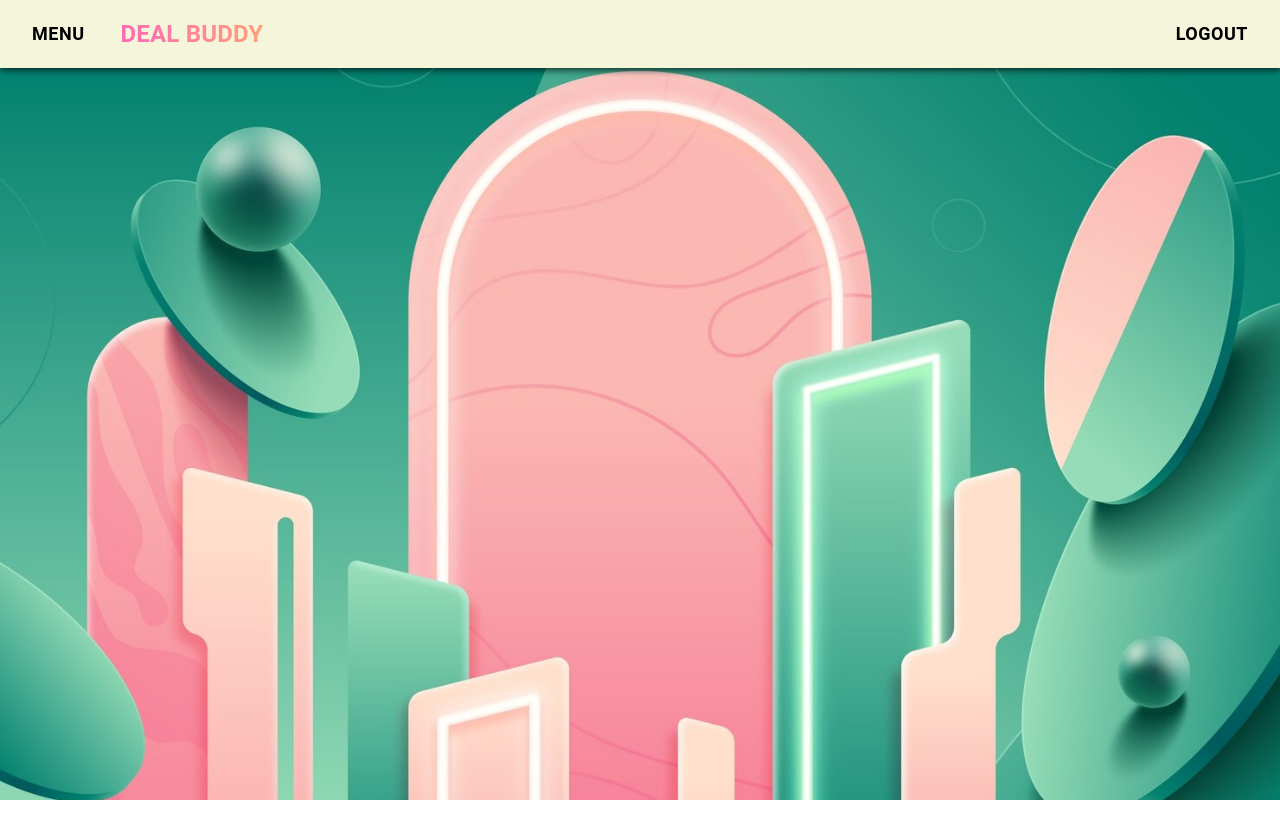
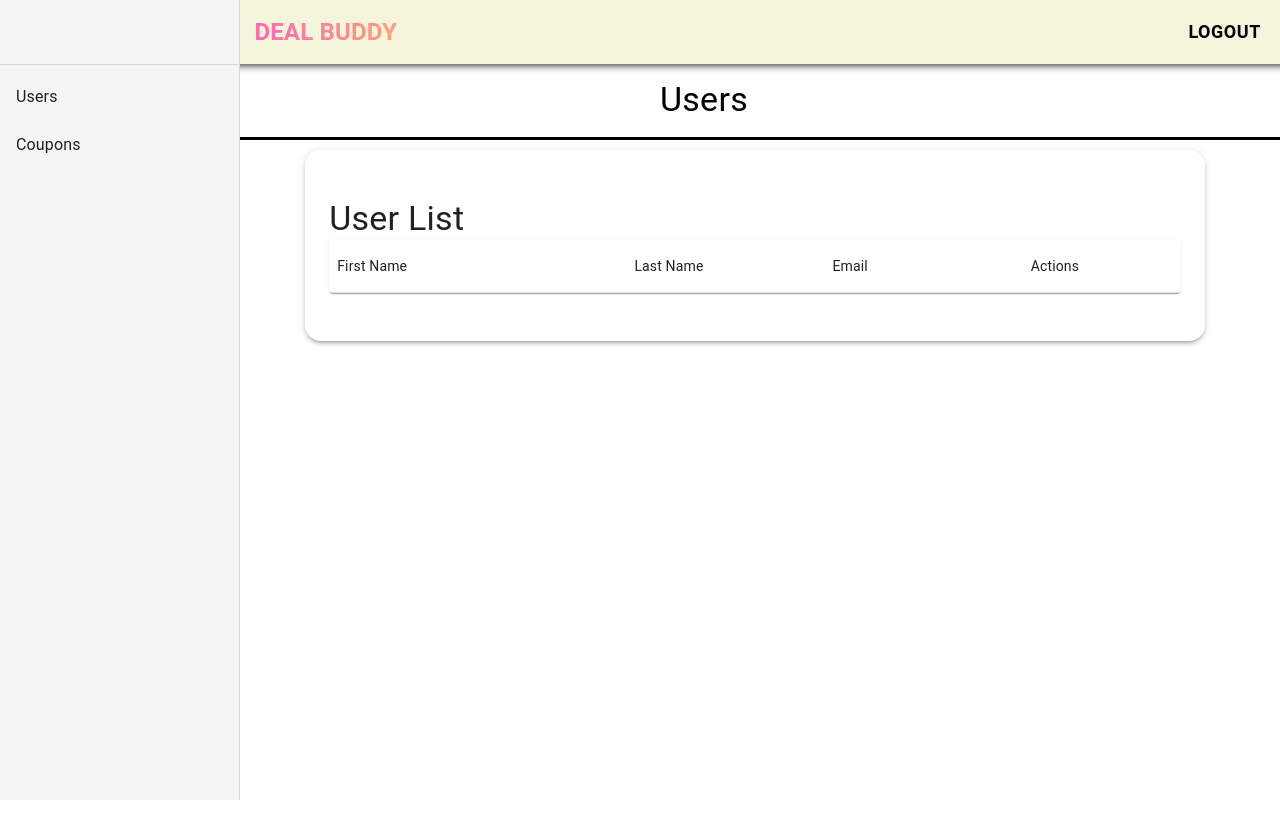
Before and after one commit to pashyaa/deal-buddy, a React (Create React App) app in the folder frontend/: page /dashboard/users in a window 1280 px wide. Shown: the top 838 px of the page. Before the commit the page ends 800 px from the top, so only its background shows below. Built offline with nearby package versions, Linux system fonts and the light colour scheme; sample sign-in values are in the browser's storage.

Commit message:
frontend user list page update

```diff
--- a/frontend/src/App.tsx
+++ b/frontend/src/App.tsx
@@ -5,8 +5,8 @@ import Auth from './Auth';
 import Createaccount from './Createaccount';
 import MainLayout from './MainLayout';
 import DashboardLayout from './DashboardLayout';
-import ProductList from './ProductList';
-import Order from './Orders';
+import Users from './Users';
+import Coupons from './Coupons';
 import Vouchers from './Vouchers';
 import Dashboard from './Dashboard';
 import ProtectedRoute from './ProtectedRoute'; // Import the ProtectedRoute component
@@ -26,18 +26,18 @@ const App = () => {
         <Route element={<DashboardLayout />}>
           <Route path="/dashboard/*" element={<Dashboard />}>
             <Route
-              path="products"
+              path="users"
               element={
                 <ProtectedRoute>
-                  <ProductList />
+                  <Users />
                 </ProtectedRoute>
               }
             />
             <Route
-              path="orders"
+              path="coupons"
               element={
                 <ProtectedRoute>
-                  <Order />
+                  <Coupons />
                 </ProtectedRoute>
               }
             />
--- /dev/null
+++ b/frontend/src/Coupons.tsx
@@ -0,0 +1,35 @@
+import React from 'react';
+import { Grid, Button, Typography, Table, TableHead, TableRow, TableCell, TableBody, TextField, FormControl, FormLabel, Container, Box, Tabs, Tab } from '@mui/material';
+const Coupons = () => {
+  return (
+    <Box sx={{ width: '100%', minHeight: '100vh', display: 'flex', flexDirection: 'column' }}>
+    <Box sx={{ position: 'fixed', top: 60, left: '5%', right: 0, width: '100%', display: 'flex', justifyContent: 'center', alignItems: 'center', backgroundColor: '#FFFFFF', color: 'white', py: 2 , border: ' solid #000000'}}>
+      <Typography variant="h4" sx={{ flex: 1, textAlign: 'center',color: '#000000' }}>Coupons</Typography>
+      </Box>
+      <Container maxWidth="sm" sx={{
+       position: 'fixed', top: 150, right: 0, left: '15%', width: '100%', pt: 6, pb: 6, zIndex: 1,
+       boxShadow: 3,
+       borderRadius: 4,
+       backgroundColor: '#D5D5D5',
+       flex: 'none',
+       maxHeight: 560
+      }}>
+         <Grid container spacing={2}>
+    <Grid item xs={12}>
+      <Typography variant="h6">Vouchers</Typography>
+
+    </Grid>
+    <Grid item xs={12}>
+      <Typography variant="h6">Offers</Typography>
+
+    </Grid>
+  </Grid>
+
+
+      </Container>
+
+    </Box>
+  );
+};
+
+export default Coupons;
--- a/frontend/src/Dashboard.js
+++ b/frontend/src/Dashboard.js
@@ -1,8 +1,8 @@
 import React from 'react';
 import { Route, Routes, Navigate, Outlet } from 'react-router-dom';
-import ProductList from './ProductList';
+import Users from './Users';
 import MenuBar from './MenuBar';
-import Order from './Orders';
+import Coupons from './Coupons';
 import MyAppBar from './MyAppBar';
 import { Box, Grid, Container, AppBar, Toolbar } from '@mui/material';
 import { useState, useEffect } from 'react';
@@ -36,8 +36,8 @@ const Dashboard = () => {
         <Grid item xs={9}>
           <MyAppBar />
           <Routes>
-            <Route path="/dashboard/products" element={<ProductList />} exact />
-            <Route path="/dashboard/orders" element={<Order />} exact />
+            <Route path="/dashboard/users" element={<Users/>} exact />
+            <Route path="/dashboard/coupons" element={<Coupons />} exact />
           </Routes>
         </Grid>
       </Grid>
--- a/frontend/src/DashboardLayout.js
+++ b/frontend/src/DashboardLayout.js
@@ -7,7 +7,7 @@ import { Box, Grid, Container, AppBar, Toolbar } from '@mui/material';
 const DashboardLayout = () => {
   return (
     <Box>
-      <div className="app-container" style={{ overflowY: 'hidden', height: '100vh' }}>
+
         <Container maxWidth="lg" sx={{ mt: 64, overflow: 'hidden' }}>
           <Grid container spacing={2}>
             <Grid item xs={3} sx={{ mt: -64 }}>
@@ -19,7 +19,7 @@ const DashboardLayout = () => {
             </Grid>
           </Grid>
         </Container>
-      </div>
+
     </Box>
   );
 };
--- a/frontend/src/MenuBar.tsx
+++ b/frontend/src/MenuBar.tsx
@@ -1,7 +1,8 @@
 import * as React from 'react';
 import Box from '@mui/material/Box';
-import SwipeableDrawer from '@mui/material/SwipeableDrawer';
+import Drawer from '@mui/material/Drawer';
 import CssBaseline from '@mui/material/CssBaseline';
+import AppBar from '@mui/material/AppBar';
 import Toolbar from '@mui/material/Toolbar';
 import List from '@mui/material/List';
 import Typography from '@mui/material/Typography';
@@ -12,20 +13,40 @@ import ListItemIcon from '@mui/material/ListItemIcon';
 import ListItemText from '@mui/material/ListItemText';
 
 
+const MenuBar: React.FC<{ navigation?: any[] }> = ({ navigation = [] }) => {
+  const [open, setOpen] = React.useState(false);
 
-const MenuBar: React.FC<{ open: boolean; onClose: () => void; navigation?: any[] }> = ({ open, onClose, navigation = [] }) => {
+  const handleDrawerToggle = () => {
+    setOpen(!open);
+  };
+
   return (
     <Box sx={{ display: 'flex' }}>
       <CssBaseline />
-      <SwipeableDrawer
+
+      <AppBar
+        position="fixed"
+        color="primary"
+        sx={{ width: `calc(100% - 240px)`, ml: 240 }}
+      >
+
+      </AppBar>
+
+      <Drawer
+        sx={{
+          width: 240,
+          flexShrink: 0,
+          '& .MuiDrawer-paper': {
+            width: 240,
+            boxSizing: 'border-box',
+            bgcolor: '#F5F5F5'
+          },
+        }}
+        variant="permanent"
         anchor="left"
-        open={open}
-        onClose={onClose}
-        onOpen={() => {}}
-        PaperProps={{ style: { width: 200 } }}
       >
         <Toolbar />
-        <Box sx={{ overflow: 'auto' }}>
+        <Divider />
         <List>
           {navigation.map((item, index) => (
             <ListItem key={item.title} disablePadding>
@@ -35,8 +56,14 @@ const MenuBar: React.FC<{ open: boolean; onClose: () => void; navigation?: any[]
             </ListItem>
           ))}
         </List>
+      </Drawer>
+      <Box
+        component="main"
+        sx={{ flexGrow: 1, bgcolor: 'background.default', p: 3 }}
+      >
+        <Toolbar />
+
       </Box>
-      </SwipeableDrawer>
     </Box>
   );
 };
--- a/frontend/src/MyAppBar.tsx
+++ b/frontend/src/MyAppBar.tsx
@@ -4,64 +4,44 @@ import Box from '@mui/material/Box';
 import Toolbar from '@mui/material/Toolbar';
 import Typography from '@mui/material/Typography';
 import Button from '@mui/material/Button';
-import IconButton from '@mui/material/IconButton';
 import MenuBar from './MenuBar';
-import ProductList from './ProductList';
-import Order from './Orders';
+import Users from './Users';
+import Coupons from './Coupons';
 import { Link } from 'react-router-dom';
 import { Routes, Route, useNavigate } from 'react-router-dom';
+import MenuIcon from '@mui/icons-material/Menu';
 
 const NAVIGATION = [
   {
-    title: 'Products',
-    link: '/dashboard/products',
+    title: 'Users',
+    link: '/dashboard/users',
   },
   {
-    title: 'Orders',
-    link: '/dashboard/orders',
+    title: 'Coupons',
+    link: '/dashboard/coupons',
   },
 ];
 
 export default function ButtonAppBar() {
-  const [open, setOpen] = React.useState(false);
   const navigate = useNavigate();
-  const [anchorEl, setAnchorEl] = React.useState<null | HTMLElement>(null);
-
-  const handleToggle = () => {
-    setOpen(!open);
-  };
 
   const handleLogout = () => {
     localStorage.removeItem('token');
     navigate('/auth');
   };
 
-
-  const handleClose = () => {
-    setAnchorEl(null);
-  };
-
   return (
     <Box sx={{ width: '100%', display: 'flex', flexGrow: 1 }}>
-      <AppBar position="fixed" sx={{ bgcolor: '#F5F5DC' }}> {/* Beige background color */}
+      <AppBar position="fixed" sx={{ bgcolor: '#F5F5DC', width: `83%`,
+    left: '18%' }}>
         <Toolbar>
-          <IconButton
-            size="large"
-            edge="start"
-            color="inherit"
-            aria-label="menu"
-            sx={{ mr: 2 }}
-            onClick={handleToggle}
-          >
-            <Button sx={{ color: 'black', fontSize: 18, fontWeight: 'bold' }}>Menu</Button>
-          </IconButton>
           <Typography variant="h6" component="div" sx={{ flexGrow: 1, fontWeight: 'bold', fontSize: 24 }}>
             <span style={{
               backgroundImage: 'linear-gradient(to right, #ff69b4, #ffa07a)',
               WebkitBackgroundClip: 'text',
               WebkitTextFillColor: 'transparent'
             }}>
-              <Link to="/" onClick={handleClose}>DEAL BUDDY</Link>
+              <Link to="/" onClick={() => {}}>DEAL BUDDY</Link>
             </span>
           </Typography>
           <Button color="inherit" onClick={handleLogout} sx={{ ml: 'auto',color: 'black', fontSize: 18, fontWeight: 'bold' }}>
@@ -69,10 +49,10 @@ export default function ButtonAppBar() {
           </Button>
         </Toolbar>
       </AppBar>
-      <MenuBar open={open} onClose={handleToggle} navigation={NAVIGATION} />
+      <MenuBar navigation={NAVIGATION} />
       <Routes>
-        <Route path="/dashboard/products" element={<ProductList />} />
-        <Route path="/dashboard/orders" element={<Order />} />
+        <Route path="/dashboard/users" element={<Users />} />
+        <Route path="/dashboard/coupons" element={<Coupons/>} />
       </Routes>
     </Box>
   );
--- /dev/null
+++ b/frontend/src/Users.tsx
@@ -0,0 +1,145 @@
+import React, { useState, useEffect } from 'react';
+import { Grid, Button, Typography, Table, TableHead, TableRow, TableCell, TableBody, TextField, FormControl, FormLabel, Container, Box, Tabs, Tab } from '@mui/material';
+import Paper from '@mui/material/Paper';
+import MenuBar from './MenuBar';
+import { IconButton } from '@mui/material';
+import EditIcon from '@mui/icons-material/Edit';
+import DeleteIcon from '@mui/icons-material/Delete';
+
+interface Product {
+  id: number;
+  name: string;
+  price: number;
+  quantity: number;
+}
+interface NewProduct {
+  name: string;
+  price: number;
+  quantity: number;
+}
+
+const Users = () => {
+  const [products, setProducts] = useState<Product[]>([]);
+  const [name, setName] = useState('');
+  const [price, setPrice] = useState(0);
+  const [quantity, setQuantity] = useState(0);
+  const [editingProductId, setEditingProductId] = useState<number | null>(null);
+
+  useEffect(() => {
+    const storedProducts = localStorage.getItem('products');
+    if (storedProducts) {
+      setProducts(JSON.parse(storedProducts));
+    }
+  }, []);
+
+  const handleSaveProduct = () => {
+    if (editingProductId !== null && editingProductId !== undefined) {
+      const updatedProduct: Product = {
+        id: editingProductId,
+        name,
+        price,
+        quantity
+      };
+      const updatedProducts = products.map(product => {
+        if (product.id === editingProductId) {
+          return updatedProduct;
+        }
+        return product;
+      });
+      setProducts(updatedProducts);
+      localStorage.setItem('products', JSON.stringify(updatedProducts));
+      setEditingProductId(null);
+      setName('');
+      setPrice(0);
+      setQuantity(0);
+    } else {
+      const newProduct: NewProduct = {
+        name,
+        price,
+        quantity
+      };
+      const newProductId = Math.max(...products.map(product => product.id), 0) + 1;
+      const newProductWithId: Product = { id: newProductId, ...newProduct };
+      setProducts([...products, newProductWithId]);
+      localStorage.setItem('products', JSON.stringify([...products, newProductWithId]));
+      setName('');
+      setPrice(0);
+      setQuantity(0);
+    }
+  };
+
+  const handleEditProduct = (id: number) => {
+    const productToEdit = products.find(product => product.id === id);
+    if (productToEdit) {
+      setEditingProductId(id);
+      setName(productToEdit.name);
+      setPrice(productToEdit.price);
+      setQuantity(productToEdit.quantity);
+    }
+  };
+
+  const handleDeleteProduct = (id: number) => {
+    setProducts(products.filter(product => product.id !== id));
+    localStorage.setItem('products', JSON.stringify(products.filter(product => product.id !== id)));
+  };
+
+  return (
+    <Box sx={{ width: '100%', minHeight: '100vh', display: 'flex', flexDirection: 'column' }}>
+      <Box sx={{ position: 'fixed', top: 60, left: '5%', right: 0, width: '100%', display: 'flex', justifyContent: 'center', alignItems: 'center', backgroundColor: '#FFFFFF', color: 'white', py: 2 , border: ' solid #000000'}}>
+        <Typography variant="h4" sx={{ flex: 1, textAlign: 'center',color: '#000000' }}>Users</Typography>
+      </Box>
+
+      <Container maxWidth="md" sx={{
+        position: 'fixed', top: 150, right: 0, left: '18%', width: '100%', pt: 6, pb: 6, zIndex: 1,
+        boxShadow: 3,
+        borderRadius: 4,
+        flex: 'none',
+        maxHeight: 560
+      }}>
+        <Box sx={{ display: 'flex', justifyContent: 'center' }}>
+          <Box sx={{ flex: 1 }}>
+            <Grid container spacing={2}>
+
+              <Grid item xs={12}>
+                <Typography variant="h4">User List</Typography>
+                <Paper sx={{ maxHeight: 175,backgroundColor: '#F5F5F5', overflow: 'auto' }}>
+                  <Table>
+                    <TableRow sx={{ position: 'sticky', top: 0, backgroundColor: 'white', zIndex: 1 }}>
+                      <TableCell sx={{ position: 'sticky', left: 0, backgroundColor: 'white', width: 150, px: 1 }}>First Name</TableCell>
+                      <TableCell sx={{ position: 'sticky', left: 0, backgroundColor: 'white', width: 100, px: 1 }}>Last Name</TableCell>
+                      <TableCell sx={{ position: 'sticky', left: 0, backgroundColor: 'white', width: 100, px: 1 }}>Email</TableCell>
+                      <TableCell sx={{ position: 'sticky', left: 0, backgroundColor: 'white', width: 80, px: 1 }}>Actions</TableCell>
+                    </TableRow>
+                    <TableBody>
+                      {products.length > 0 && products.map((product: Product) => (
+                        <TableRow key={product.id}>
+                          <TableCell sx={{ width: 150, px: 1 }}>{product.name}</TableCell>
+                          <TableCell sx={{ width: 100, px: 1 }}>${product.price}</TableCell>
+                          <TableCell sx={{ width: 100, px: 1 }}>{product.quantity}</TableCell>
+                          <TableCell sx={{ width: 80, px: 1 }}>
+                            <IconButton aria-label="edit" onClick={() => handleEditProduct(product.id)}>
+                              <EditIcon />
+                            </IconButton>
+                            &nbsp;&nbsp;{/* Add a little bit of space between the icons */}
+                            <IconButton aria-label="delete" onClick={() => handleDeleteProduct(product.id)}>
+                              <DeleteIcon />
+                            </IconButton>
+                          </TableCell>
+                        </TableRow>
+                      ))}
+                    </TableBody>
+                  </Table>
+                </Paper>
+              </Grid>
+            </Grid>
+
+          </Box>
+
+        </Box>
+      </Container>
+
+    </Box>
+  );
+};
+
+export default Users;
```
Lines whose indentation alone changed are shown as unchanged.
